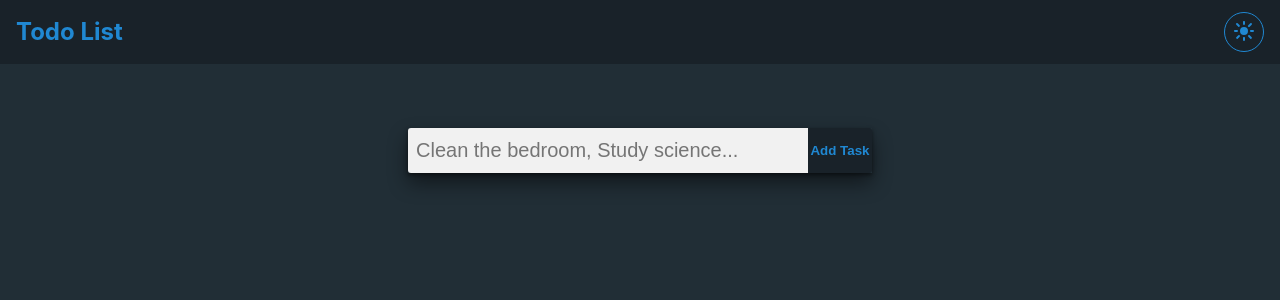
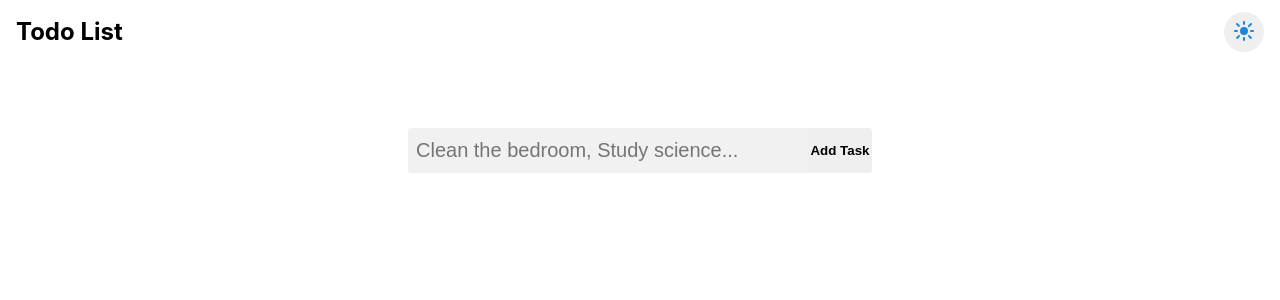
Before and after one commit to Byron-Segura/To-Do-List, a React (Vite) app: page / in a window 1280 px wide. Shown: the top 300 px of the page. Built offline with nearby package versions, Linux system fonts and the light colour scheme.

Commit message:
Add theme context to global state

```diff
--- a/src/components/Header.jsx
+++ b/src/components/Header.jsx
@@ -1,42 +1,8 @@
-import { useEffect, useState } from 'react'
 import './Header.css'
-import { DarkModeIcon, LightModeIcon } from './Icons'
 import { useTheme } from '../hooks/useTheme'
-const ls = window.localStorage
 
 export function Header () {
-  const { theme, setTheme } = useTheme()
-  const [iconTheme, setIconTheme] = useState()
-
-  useEffect(() => {
-    if (ls.getItem('theme') === null) {
-      setTheme('dark')
-      setIconTheme(LightModeIcon)
-    }
-    if (ls.getItem('theme') === 'light') {
-      setTheme('light')
-      setIconTheme(DarkModeIcon)
-    } else {
-      setTheme('dark')
-      setIconTheme(LightModeIcon)
-    }
-  }, [])
-
-  const handleThemeChange = () => {
-    const currentTheme = theme
-
-    if (currentTheme === 'dark') {
-      setTheme('light')
-      setIconTheme(DarkModeIcon)
-      ls.setItem('theme', 'light')
-    }
-
-    if (currentTheme === 'light') {
-      setTheme('dark')
-      setIconTheme(LightModeIcon)
-      ls.setItem('theme', 'dark')
-    }
-  }
+  const { handleThemeChange, iconTheme } = useTheme()
 
   return (
     <header className='header action-btn'>
--- a/src/hooks/useTheme.js
+++ b/src/hooks/useTheme.js
@@ -1,12 +1,34 @@
-import { useContext } from 'react'
-import { ThemeContext } from '../context/theme'
+import { useEffect, useState } from 'react'
+import { useTodos } from './useTodos'
+import { DarkModeIcon, LightModeIcon } from '../components/Icons'
 
 export function useTheme () {
-  const themeContext = useContext(ThemeContext)
+  const { theme, changeTheme } = useTodos()
+  const [iconTheme, setIconTheme] = useState()
 
-  if (themeContext === undefined) {
-    throw new Error('useTheme must be used within a ThemeProvider')
+  useEffect(() => {
+    if (theme === null) {
+      changeTheme('dark')
+      setIconTheme(LightModeIcon)
+    } else if (theme === 'light') {
+      setIconTheme(DarkModeIcon)
+    } else {
+      setIconTheme(LightModeIcon)
+    }
+  }, [])
+
+  const handleThemeChange = () => {
+    const newTheme = theme === 'dark'
+      ? 'light'
+      : 'dark'
+
+    const newIconTheme = newTheme === 'dark'
+      ? LightModeIcon
+      : DarkModeIcon
+
+    changeTheme(newTheme)
+    setIconTheme(newIconTheme)
   }
 
-  return themeContext
+  return { theme, changeTheme, handleThemeChange, iconTheme }
 }
--- a/src/main.jsx
+++ b/src/main.jsx
@@ -1,13 +1,10 @@
 import React from 'react'
 import ReactDOM from 'react-dom/client'
 import App from './App'
-import { ThemeContextProvider } from './context/theme'
 import './index.css'
 
 ReactDOM.createRoot(document.getElementById('root')).render(
   <React.StrictMode>
-    <ThemeContextProvider>
-      <App />
-    </ThemeContextProvider>
+    <App />
   </React.StrictMode>
 )
--- a/src/store/todos.js
+++ b/src/store/todos.js
@@ -4,9 +4,15 @@ import { persist } from 'zustand/middleware'
 export const useTodosStore = create(persist((set, get) => {
   return {
     todos: [],
+    theme: null,
     modal: false,
     valueToDelete: null,
     formValue: '',
+
+    changeTheme: (data) => {
+      const changeTheme = data
+      set({ theme: changeTheme })
+    },
 
     handleValue: (data) => {
       const newValue = {
@@ -35,7 +41,7 @@ export const useTodosStore = create(persist((set, get) => {
 
       setTimeout(() => {
         deleteTodo(data)
-      }, 1000)
+      }, 500)
     },
 
     editTodo: (data) => {
```
